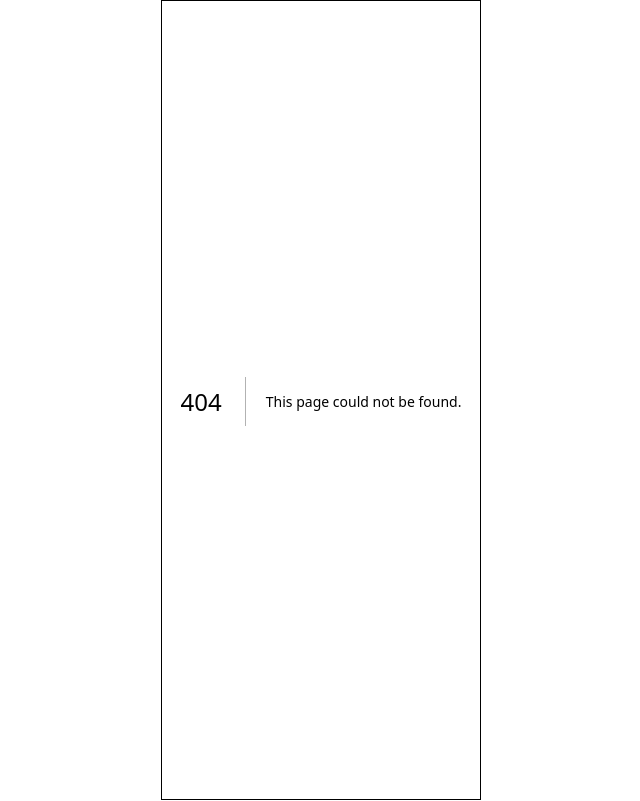
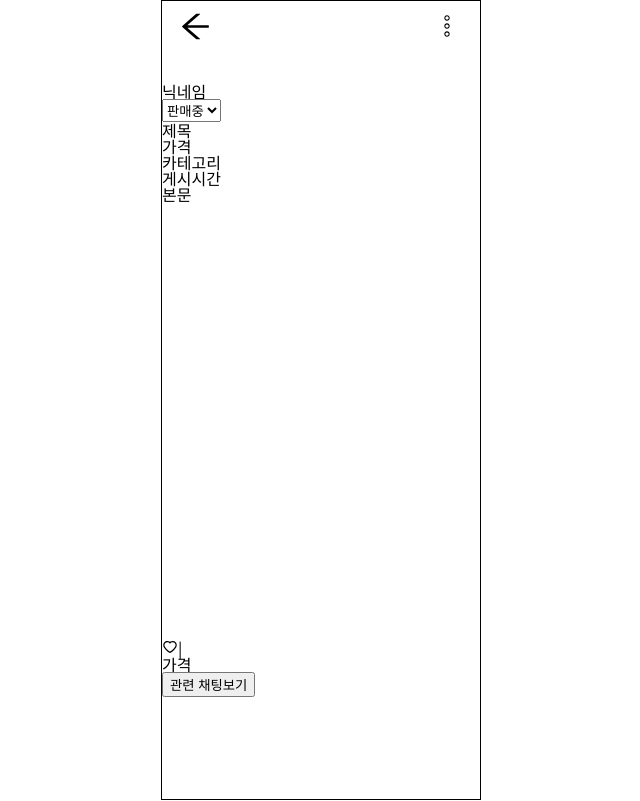
Before and after one commit to LeHiHo/FE_marketClone, a Next.js app: page /product in a window 1280 px wide. Before the commit this address had no page. Shown: the whole page, without its empty margins (319-959 px from the left). Built offline with nearby package versions, Linux system fonts and the light colour scheme.

Commit message:
Design: Add ProductDetail

```diff
--- a/src/api/service.ts
+++ b/src/api/service.ts
@@ -7,7 +7,7 @@ const client = axios.create({
 export const getProducts = async () => {
   const res = await client.get('/products');
   console.log(res);
-  return res.data;
+  return res.data.data;
 };
 
 export const postSignUp = async (
--- /dev/null
+++ b/src/app/product/page.tsx
@@ -0,0 +1,9 @@
+import { ProductDetail } from '@/templates/product/productDetail';
+
+export default function Product() {
+  return (
+    <>
+      <ProductDetail />
+    </>
+  );
+}
--- a/src/components/productList.tsx
+++ b/src/components/productList.tsx
@@ -1,11 +1,14 @@
 import { IProduct } from '@/types/interface';
 import ProductItem from './productItem';
+import Link from 'next/link';
 
 export default async function ProductList({ data }: { data: IProduct[] }) {
   return (
     <ul className="products">
       {data?.map((product: IProduct) => (
-        <ProductItem key={product.id} product={product} />
+        <Link href={`/product/${product.id}`}>
+          <ProductItem key={product.id} product={product} />
+        </Link>
       ))}
     </ul>
   );
--- a/src/styles/templates/category/category.scss
+++ b/src/styles/templates/category/category.scss
@@ -7,6 +7,7 @@
       padding: 30px 20px 0;
       div {
         @include flex($justify: center, $align: center);
+        white-space: nowrap;
         height: 68px;
         cursor: pointer;
       }
--- /dev/null
+++ b/src/styles/templates/product/productDetail.scss
@@ -0,0 +1,16 @@
+#product-detail {
+  .product-detail {
+    &__icon {
+      cursor: pointer;
+    }
+    &__menu {
+      border: 1px solid black;
+      z-index: 99;
+    }
+
+    &__footer {
+      display: flex;
+      background-color: #000;
+    }
+  }
+}
--- /dev/null
+++ b/src/templates/product/productDetail.tsx
@@ -0,0 +1,61 @@
+'use client';
+import Header from '@/components/header';
+import { useState } from 'react';
+import { CiMenuKebab } from 'react-icons/ci';
+import { AiOutlineHeart } from 'react-icons/ai';
+import Link from 'next/link';
+
+export const ProductDetail = () => {
+  const [isMenu, setIsMenu] = useState<boolean>(false);
+
+  const handleOnclick = () => {
+    setIsMenu(!isMenu);
+  };
+  return (
+    <div id="product-detail">
+      <Header
+        goBack={true}
+        border={false}
+        title=""
+        button={
+          <>
+            <CiMenuKebab
+              size="26"
+              background="#ccc"
+              className="product-detail__icon"
+              onClick={handleOnclick}
+            />
+            {isMenu && <div className="product-detail__menu">미니메뉴</div>}
+          </>
+        }
+      />
+
+      <div className="product-detail__images">
+        <img src="" alt="" className="product-detail__image" />
+      </div>
+
+      <div className="product-detail_profile">
+        <img src="" alt="" className="profile__image" />
+        <p className="profile__name">닉네임</p>
+        <select>
+          <option>판매중</option>
+          <option>예약중</option>
+        </select>
+        <p className="product-detail__title">제목</p>
+        <p className="product-detail__price">가격</p>
+        <p className="product-detail__category">카테고리</p>
+        <p className="product-detail__time">게시시간</p>
+        <p className="product-detail__content">본문</p>
+      </div>
+
+      <footer className="product-detail__footer">
+        <AiOutlineHeart />
+        <span>|</span>
+        <p>가격</p>
+        <Link href={'/chatList'}>
+          <button>관련 채팅보기</button>
+        </Link>
+      </footer>
+    </div>
+  );
+};
```
